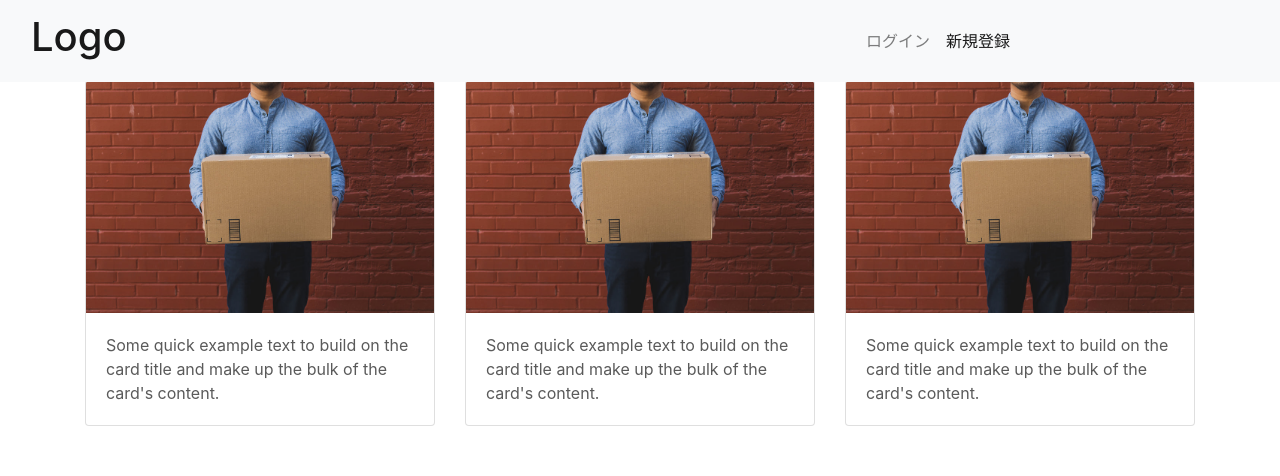
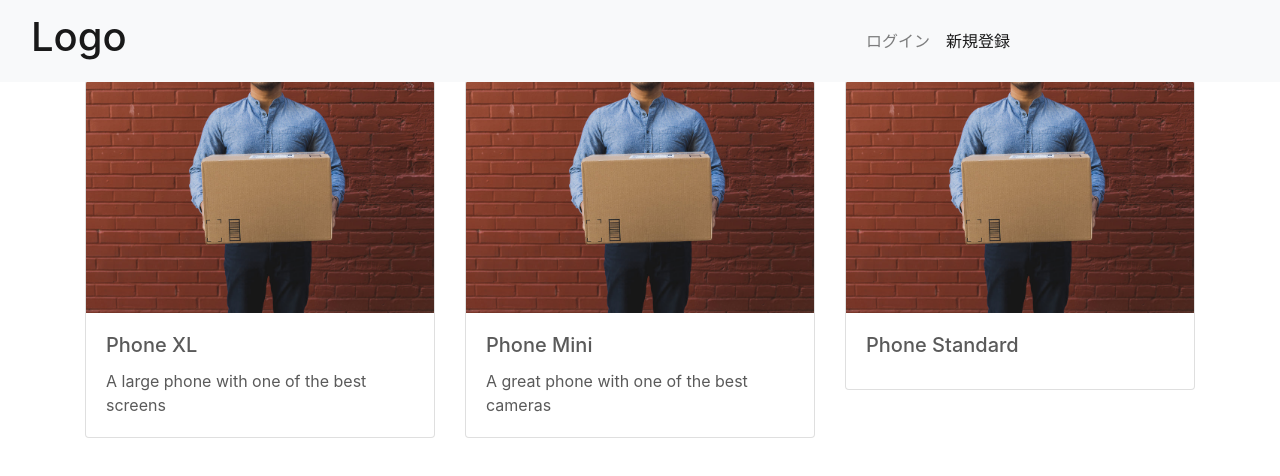
Before and after one commit to imarl02116/my-app, an Angular app: page /products in a window 1280 px wide. Shown: the top 476 px of the page. Built offline with nearby package versions, Linux system fonts and the light colour scheme.

Commit message:
商品のテキスト部分を動的に対応させよう

```diff
--- a/src/app/product/product-list/product-list.component.html
+++ b/src/app/product/product-list/product-list.component.html
@@ -5,11 +5,8 @@
                 <div class="card">
                     <img src="./assets/img/man-holding-shipping-box-on-red-brick.jpg" class="card-img-top" alt="...">
                     <div class="card-body">
-                        <p class="card-text">Some quick example text to build on the card title and make up the bulk
-                            of
-                            the
-                            card's
-                            content.</p>
+                        <h5 class="card-title">{{ product.name }}</h5>
+                        <p class="card-text">{{ product.description }}</p>
                     </div>
                 </div>
             </a>
--- a/src/app/product/product.ts
+++ b/src/app/product/product.ts
@@ -3,6 +3,12 @@ export interface Product {
     name: string;
     price: number;
     description: string;
+    heading1: string;
+    heading2: string;
+    heading3: string;
+    headingtext1: string;
+    headingtext2: string;
+    headingtext3: string;
 }
 
 export const products = [
@@ -10,18 +16,36 @@ export const products = [
         id: 0,
         name: 'Phone XL',
         price: 799,
-        description: 'A large phone with one of the best screens'
+        description: 'A large phone with one of the best screens',
+        heading1: 'Heading1',
+        heading2: 'Heading2',
+        heading3: 'Heading3',
+        headingtext1: 'X sed odio dui. Etiam porta sem malesuada magna mollis euismod. Nullam id dolor id nibh ultricies vehicula ut id elit. Morbi leo risus, porta ac consectetur ac, vestibulum at eros. Praesent commodo cursus magna.  ',
+        headingtext2: 'X mollis, est non commodo luctus, nisi erat porttitor ligula, eget lacinia odio sem nec elit. Cras mattis consectetur purus sit amet fermentum. Fusce dapibus, tellus ac cursus commodo, tortor mauris condimentum nibh.',
+        headingtext3: 'X sed odio dui. Cras justo odio, dapibus ac facilisis in, egestas eget quam. Vestibulum id ligula porta felis euismod semper. Fusce dapibus, tellus ac cursus commodo, tortor mauris condimentum nibh, ut fermentum massa justo sit amet risus'
     },
     {
         id: 1,
         name: 'Phone Mini',
         price: 699,
-        description: 'A great phone with one of the best cameras'
+        description: 'A great phone with one of the best cameras',
+        heading1: 'Heading1',
+        heading2: 'Heading2',
+        heading3: 'Heading3',
+        headingtext1: 'Donec sed odio dui. Etiam porta sem malesuada magna mollis euismod. Nullam id dolor id nibh ultricies vehicula ut id elit. Morbi leo risus, porta ac consectetur ac, vestibulum at eros. Praesent commodo cursus magna.  ',
+        headingtext2: 'Duis mollis, est non commodo luctus, nisi erat porttitor ligula, eget lacinia odio sem nec elit. Cras mattis consectetur purus sit amet fermentum. Fusce dapibus, tellus ac cursus commodo, tortor mauris condimentum nibh.',
+        headingtext3: 'Donec sed odio dui. Cras justo odio, dapibus ac facilisis in, egestas eget quam. Vestibulum id ligula porta felis euismod semper. Fusce dapibus, tellus ac cursus commodo, tortor mauris condimentum nibh, ut fermentum massa justo sit amet risus'
     },
     {
         id: 2,
         name: 'Phone Standard',
         price: 299,
-        description: ''
+        description: '',
+        heading1: 'Heading1',
+        heading2: 'Heading2',
+        heading3: 'Heading3',
+        headingtext1: 'Donec sed odio dui. Etiam porta sem malesuada magna mollis euismod. Nullam id dolor id nibh ultricies vehicula ut id elit. Morbi leo risus, porta ac consectetur ac, vestibulum at eros. Praesent commodo cursus magna.  ',
+        headingtext2: 'Duis mollis, est non commodo luctus, nisi erat porttitor ligula, eget lacinia odio sem nec elit. Cras mattis consectetur purus sit amet fermentum. Fusce dapibus, tellus ac cursus commodo, tortor mauris condimentum nibh.',
+        headingtext3: 'Donec sed odio dui. Cras justo odio, dapibus ac facilisis in, egestas eget quam. Vestibulum id ligula porta felis euismod semper. Fusce dapibus, tellus ac cursus commodo, tortor mauris condimentum nibh, ut fermentum massa justo sit amet risus'
     }
 ];
```
Also changed, not shown: src/app/product/product-detail/product-detail.component.html (+6 -12 lines).
